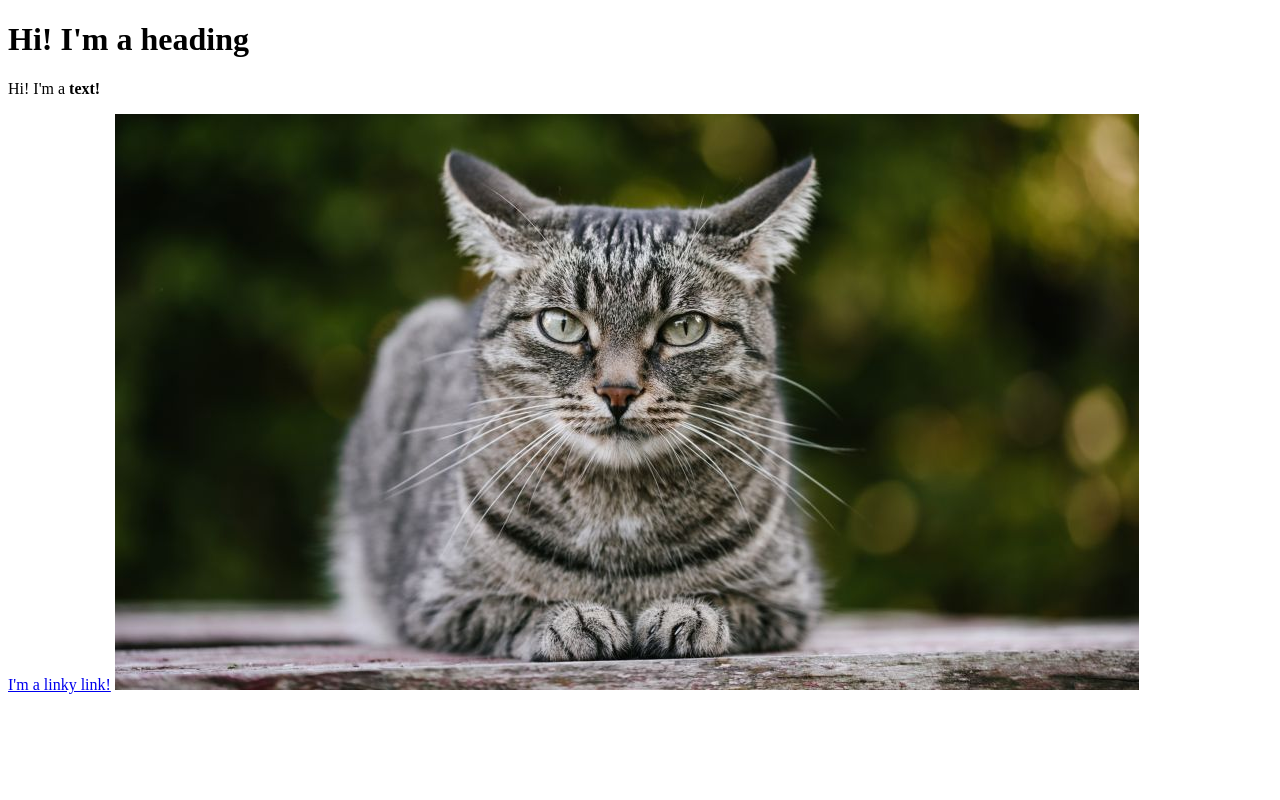
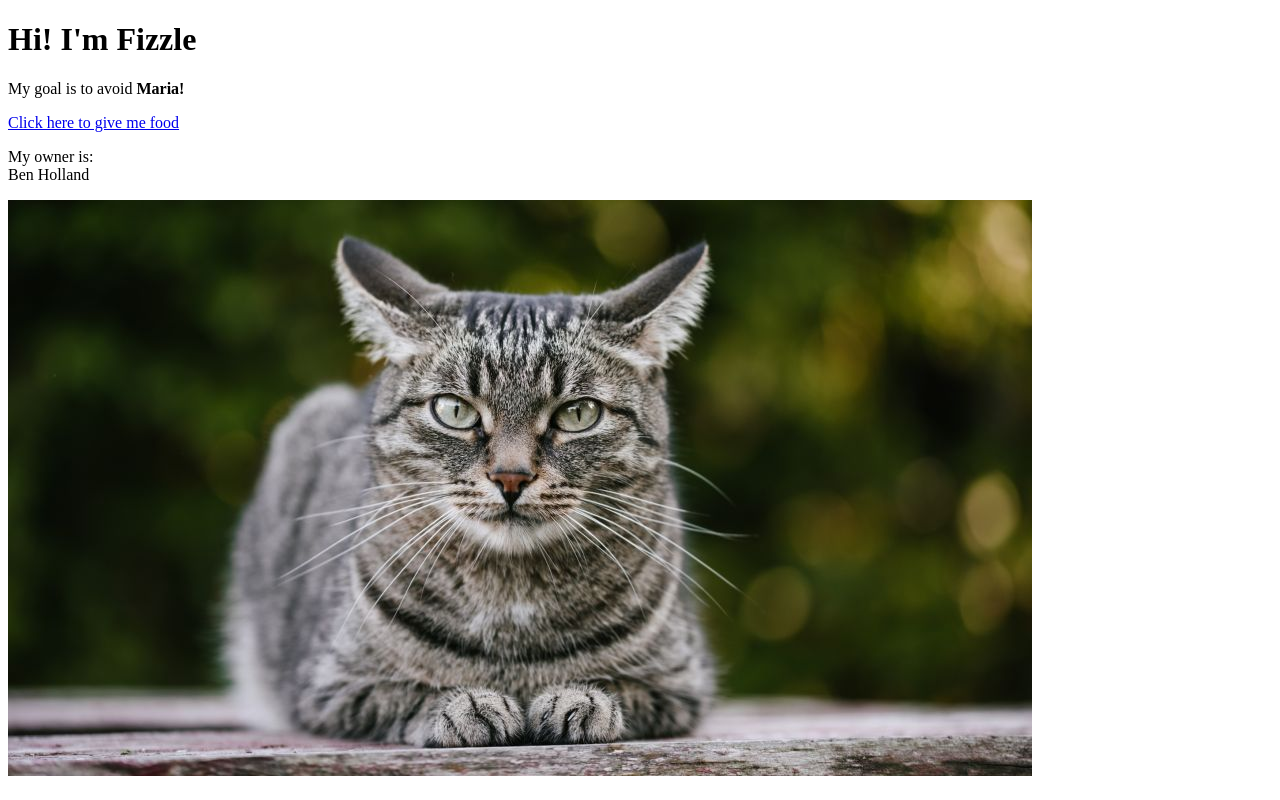
Before and after one commit to mariaqaraujo/Elon-Musk, a plain HTML site: page Heading.html in a window 1280 px wide. Drawn offline with Linux system fonts and the light colour scheme.

Commit message:
added a line

```diff
--- a/Heading.html
+++ b/Heading.html
@@ -4,9 +4,11 @@
 	<title> TESTING THIS</title>
 </head>
 <body>
-	<h1> Hi! I'm a heading </h1>
-<p>Hi! I'm a <b>text!</b></p>
-<a href="www.google.com" target="_blank" title="Google bait">I'm a linky link!</a>
+	<h1> Hi! I'm Fizzle </h1>
+<p>My goal is to avoid <b>Maria!</b></p>
+<a href="www.google.com" target="_blank" title="Google bait">Click here to give me food</a>
+<p>My owner is:<br>
+Ben Holland</p>
 <img src="img/cat.jpeg">
 </body>
 </html>
```
